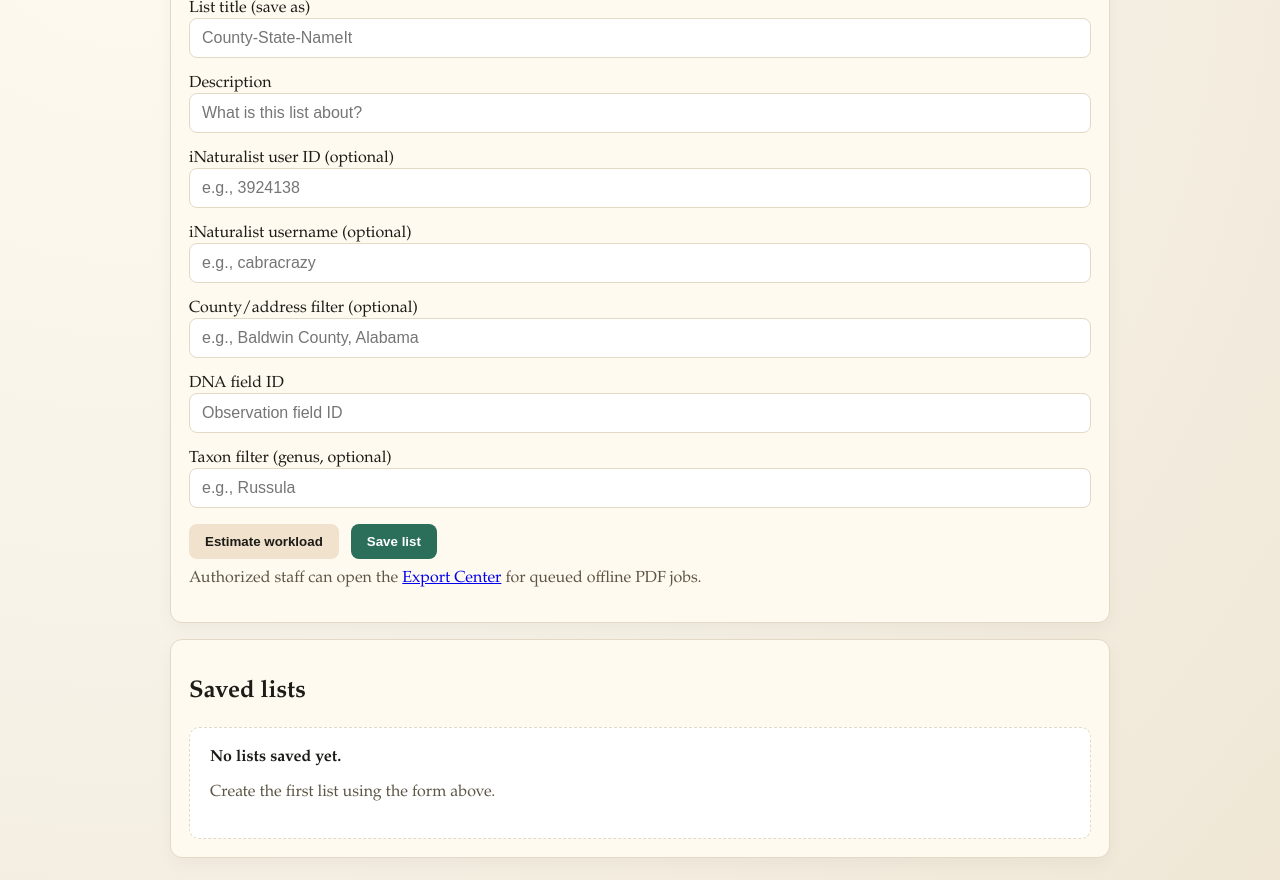
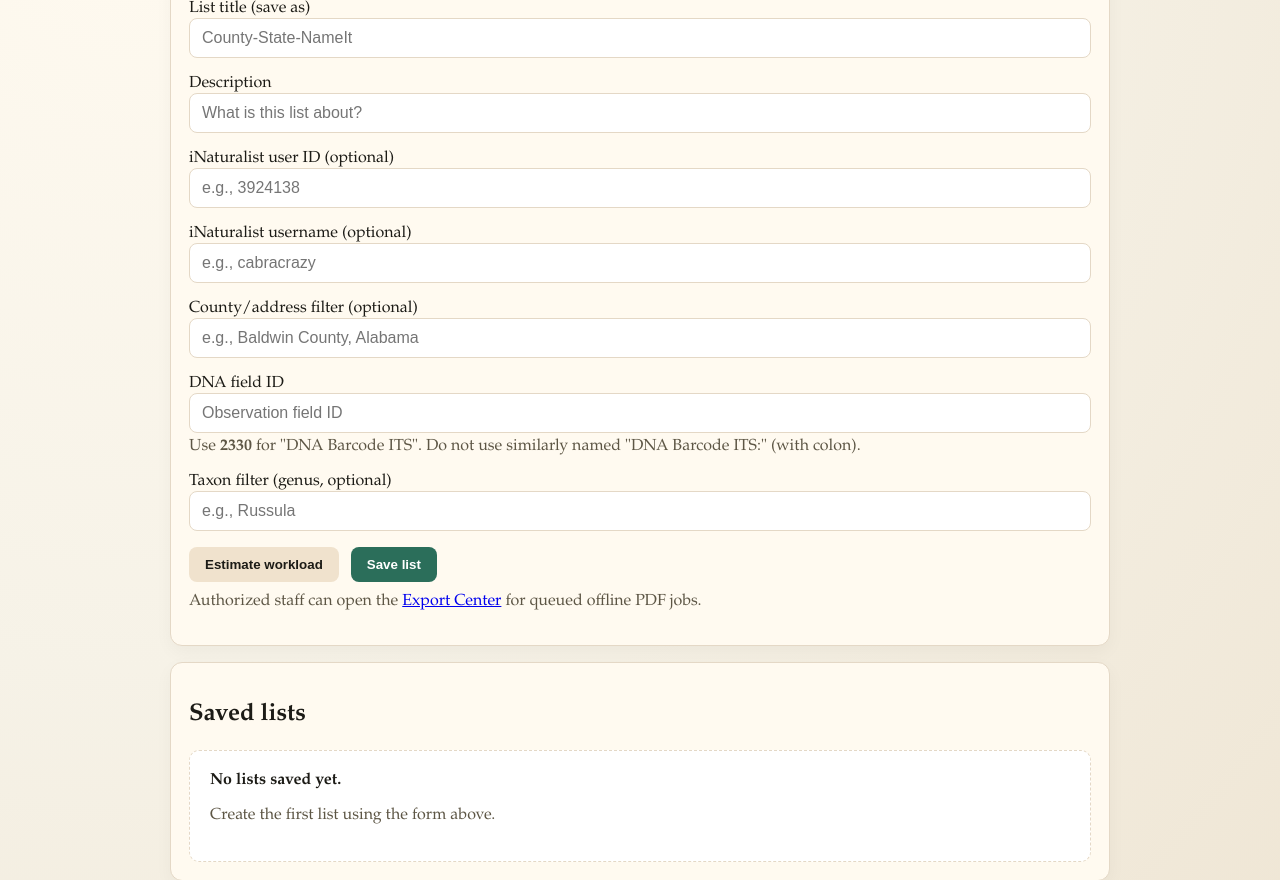
Before and after one commit to mrdbidwill/mydnaobv, a Python web app: template app/templates/index.html in a window 1280 px wide. Shown: the part 375-1255 px from the top of the page. Run offline with Jinja, Linux system fonts and the light colour scheme; the template is opened without the code that fills it, so the values that code supplies are empty.

Commit message:
Switch DNA Barcode ITS default field to 2330

```diff
--- a/app/core/config.py
+++ b/app/core/config.py
@@ -17,7 +17,7 @@ class Settings(BaseSettings):
     database_url: str = Field(..., alias="DATABASE_URL")
 
     inat_base_url: str = Field(default="https://api.inaturalist.org/v1", alias="INAT_BASE_URL")
-    inat_dna_field_id: Optional[str] = Field(default=None, alias="INAT_DNA_FIELD_ID")
+    inat_dna_field_id: Optional[str] = Field(default="2330", alias="INAT_DNA_FIELD_ID")
     inat_dna_field_name: str = Field(default="DNA Barcode ITS", alias="INAT_DNA_FIELD_NAME")
     inat_taxon_id: str = Field(default="47170", alias="INAT_TAXON_ID")
     max_observations: int = Field(default=500, alias="MAX_OBSERVATIONS")
--- a/app/templates/index.html
+++ b/app/templates/index.html
@@ -37,6 +37,7 @@
         <label>
           DNA field ID
           <input class="input" type="text" name="dna_field_id" value="{{ form_dna_field_id if form_dna_field_id else dna_field_id }}" placeholder="Observation field ID" />
+          <div class="muted" style="margin-top: 4px;">Use <strong>2330</strong> for "DNA Barcode ITS". Do not use similarly named "DNA Barcode ITS:" (with colon).</div>
         </label>
         <label>
           Taxon filter (genus, optional)
--- a/app/templates/list.html
+++ b/app/templates/list.html
@@ -156,6 +156,7 @@
           <label>
             DNA field ID
             <input class="input" type="text" name="dna_field_id" value="{{ list.inat_dna_field_id if list.inat_dna_field_id else '' }}" />
+            <div class="muted" style="margin-top: 4px;">Use <strong>2330</strong> for "DNA Barcode ITS". Do not use similarly named "DNA Barcode ITS:" (with colon).</div>
           </label>
           <label>
             Taxon filter (genus, optional)
```
Also changed, not shown: README.md, 1 other file.
